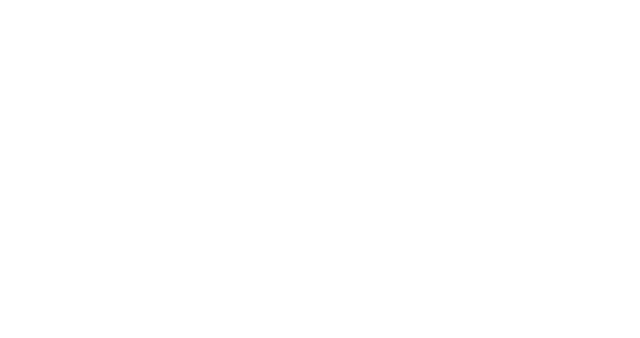
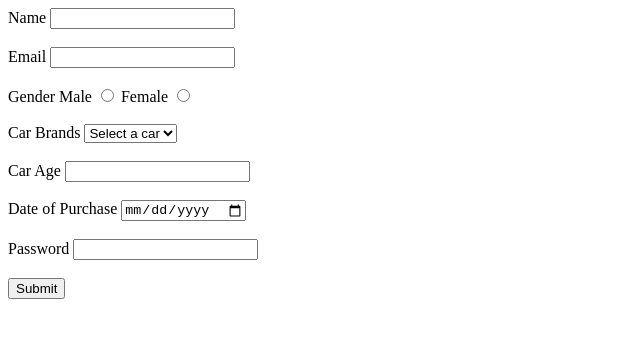
Before and after one commit to acciojob/car-insurance-form-AslamAsh, a website: page main.html in a window 1280 px wide. Shown: the whole page, without its empty margins (0-640 px from the left). Drawn offline with Linux system fonts and the light colour scheme.

Commit message:
created a submission

```diff
--- a/main.html
+++ b/main.html
@@ -8,6 +8,54 @@
 
 <body>
 	<!-- the entire body must be written by student -->
+	 <form method="POST">
+        <!-- Name -->
+        <label for="name">Name</label>
+        <input type="text" id="name" required>
+        <br><br>
+
+        <!-- Email -->
+        <label for="email">Email</label>
+        <input type="email" id="email" required>
+        <br><br>
+
+        <!-- Gender -->
+        <label>Gender</label>
+        <label for="male">Male</label>
+        <input type="radio" id="male" name="gender" value="male" required>
+
+        <label for="female">Female</label>
+        <input type="radio" id="female" name="gender" value="female" required>
+        <br><br>
+
+        <!-- Car Brands -->
+        <label for="cars">Car Brands</label>
+        <select id="cars">
+            <option value="" disabled selected>Select a car</option>
+            <option value="BMW">BMW</option>
+            <option value="Audi">Audi</option>
+            <option value="Mercedez">Mercedez</option>
+        </select>
+        <br><br>
+
+        <!-- Car Age -->
+        <label for="carage">Car Age</label>
+        <input type="number" id="carage" required>
+        <br><br>
+
+        <!-- Date of Purchase -->
+        <label for="dop">Date of Purchase</label>
+        <input type="date" id="dop" required>
+        <br><br>
+
+        <!-- Password -->
+        <label for="password">Password</label>
+        <input type="password" id="password" required>
+        <br><br>
+
+        <!-- Submit -->
+        <button type="submit">Submit</button>
+    </form>
     <script type="text/javascript" src="./script.js">
 </script>
 
```
